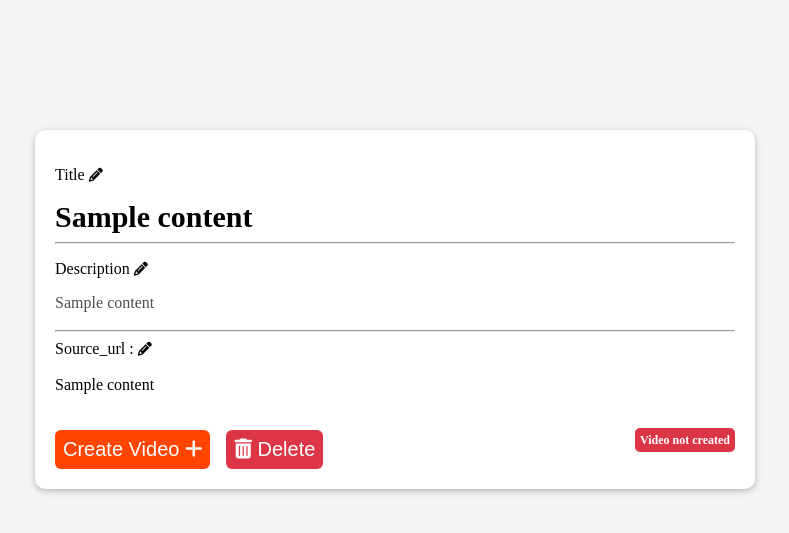
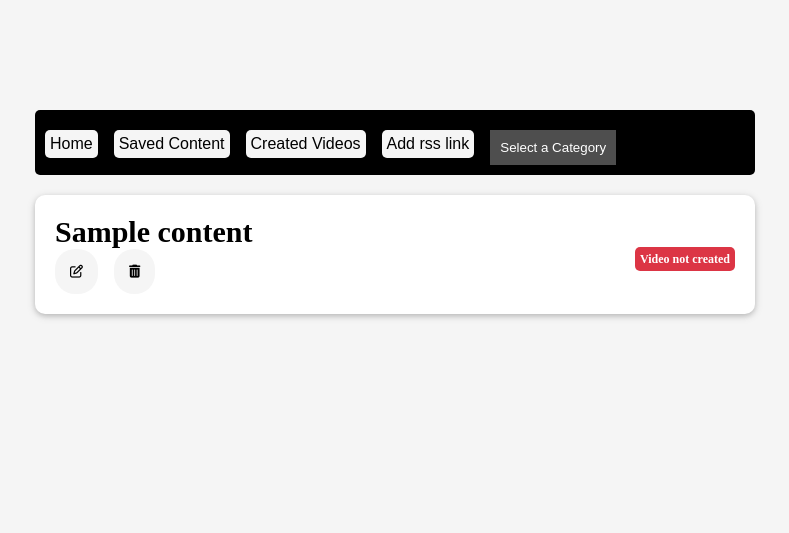
Before and after one commit to pj8912/newsVideoMaker, a Flask app: template templates/saved.html in a window 1280 px wide. Shown: the top 533 px of the page, without its empty margins (245-1034 px from the left). Run offline with Flask 3, Linux system fonts and the light colour scheme; the template is opened without the code that fills it: most values are stand-ins (such as "Sample title", 1, 10 or a date in 2020); some libraries are stand-ins or nearby versions.

Commit message:
added notify

```diff
--- a/app.py
+++ b/app.py
@@ -36,11 +36,8 @@ def save_content():
 # SAVED CONTENT PAGE
 @app.route('/saved_c')
 def saved_content_page():
-    conn = sqlite3.connect('todo.db', check_same_thread=False)
-    cursor = conn.cursor()
     cursor.execute("SELECT * FROM saved_content ORDER BY created_at DESC")
     row = cursor.fetchall()
-
     return render_template("saved.html", contents=row)
 
 
--- a/requirements.txt
+++ b/requirements.txt
@@ -7,4 +7,3 @@ Jinja2==3.1.2
 MarkupSafe==2.1.3
 sgmllib3k==1.0.0
 Werkzeug
-sqlite3
--- a/static/main.js
+++ b/static/main.js
@@ -1,4 +1,23 @@
-// save news content to database
+// =========== FOR NOTIFICATION ===============
+function notify(text, link = false) {
+    n = document.querySelector(".notify")
+    if (n !== null) n.remove()
+    if (link) {
+        el = document.createElement("a")
+        el.href = link
+    }
+    else {
+        el = document.createElement("span")
+    }
+    el.innerText = text
+    document.body.append(el)
+    el.classList.add('notify')
+    setTimeout(function () {
+        el.remove()
+    }, 3500);
+}
+
+// =========== SAVE NEWS CONTENT TO DATABASE ==================
 async function saveContent(button) {
     let card = button.closest('.card'); // Get the parent card element
     let titleElement = card.querySelector('.news_title');
@@ -29,7 +48,7 @@ async function saveContent(button) {
                 'news_desc': description,
                 'news_image_url': image_url,
                 'news_source_url': source_url,
-                'news_language' : news_lang
+                'news_language': news_lang
             })
         });
 
@@ -38,57 +57,110 @@ async function saveContent(button) {
             console.log(`Status:${data.message}`);
         } else if (data.status == 1) {
             console.log(`Status:${data.message}`);
+            notify("News Saved")
         }
     } catch (err) {
         console.log(err);
     }
 }
 
-// Delete saved news content
-async function deleteNews(id){
+// ============== DELETE SAVED NEWS =================
+async function deleteNews(id) {
     const news_id = id.toString();
-    console.log(typeof(news_id))
-    try{
-        const response = await fetch('/deletenews',{
-            method:"POST",
-            headers : {"Content-Type"  :"application/json"},
-            body : JSON.stringify({
-                'newsid' : news_id
+    console.log(typeof (news_id))
+    try {
+        const response = await fetch('/deletenews', {
+            method: "POST",
+            headers: { "Content-Type": "application/json" },
+            body: JSON.stringify({
+                'newsid': news_id
             })
         });
         const data = await response.json()
-        if (data.status == 0){console.log(`Status:${data.message}`)}
-        else if (data.status == 1){
+        if (data.status == 0) { console.log(`Status:${data.message}`) }
+        else if (data.status == 1) {
             console.log(`Status:${data.message}`)
             // delay a second
-            setTimeout(function(){
+            setTimeout(function () {
                 console.log("Ready")
             }, 1000);
             // reload page
             location.reload();
         }
     }
-    catch(err){
+    catch (err) {
         console.log(err)
     }
 }
 
+// =============== EDIT NEWS PAGE ==============================
+async function editNews(news_id){
+
+    try{
+        const response = await fetch("/editnewspage",{
+            method : "POST",
+            headers : {"Content-Type" : "application/json"},
+            body: JSON.stringify({
+                'newsid' :news_id
+            })
+        })
+        let response_data = await response.json()
+        if(response_data.status == 0) {console.log(`Status:${response_data.message}`)}
+        if(response_data.status == 1){}
+    }
+    catch(err){console.log(err)}
+}
 
 
 // JavaScript to toggle the dropdown menu for all divs with class "dropdown"
 const dropdowns = document.querySelectorAll(".dropdown");
 
- dropdowns.forEach(function(dropdown) {
+dropdowns.forEach(function (dropdown) {
     const dropbtn = dropdown.querySelector(".dropbtn");
     const dropdownContent = dropdown.querySelector(".dropdown-content");
 
-   dropbtn.addEventListener("click", function() {
+    dropbtn.addEventListener("click", function () {
         dropdownContent.classList.toggle("show");
     });
 
-   window.addEventListener("click", function(event) {
+    window.addEventListener("click", function (event) {
         if (!dropdown.contains(event.target)) {
             dropdownContent.classList.remove("show");
         }
     });
 });
+
+
+
+
+
+// ======== GO TOP BUTTON ==========
+
+// Get the button
+let mybutton = document.getElementById("topBtn");
+
+// When the user scrolls down 20px from the top of the document, show the button
+window.onscroll = function () { scrollFunction() };
+
+function scrollFunction() {
+    if (document.body.scrollTop > 20 || document.documentElement.scrollTop > 20) {
+        mybutton.style.display = "block";
+    } else {
+        mybutton.style.display = "none";
+    }
+}
+
+
+// When the user clicks on the button, scroll to the top of the document
+function topFunction() {
+    document.body.scrollTop = 0;
+    document.documentElement.scrollTop = 0;
+}
+
+
+// GOT TO BOTTOM
+function gotoBottom(){
+    var element = document.getElementById("bottom-btn");
+    element.style.display = "block";
+    element.scrollTop = element.scrollHeight - element.clientHeight;
+ }
--- a/static/style.css
+++ b/static/style.css
@@ -44,10 +44,9 @@ body {
 }
 
 .main-header {
-    position: fixed;
+    /* position: fixed; */
     background: black;
     padding: 10px;
-    margin-top: 5px;
     border-radius: 5px;
 }
 
@@ -368,12 +368,12 @@ header a {
     margin-top: 10px;
     border: none;
     outline: none;
-    color: white;
-    padding: 8px;
+    color: black;
+    padding: 15px;
     margin: 0 auto;
-    border-radius: 6px;
-    font-size: 20px;
-    background: orangered;
+    border-radius: 20px;
+    font-size: 13px;
+    background: whitesmoke;
     cursor: pointer;
     /* background: black; */
 }
@@ -383,12 +383,12 @@ header a {
     margin-top: 10px;
     border: none;
     outline: none;
-    color: white;
-    padding: 8px;
+    color: black;
+    padding: 15px;
     margin: 0 auto;
-    border-radius: 6px;
-    font-size: 20px;
-    background: #DC3545;
+    border-radius: 20px;
+    font-size: 13px;
+    background: whitesmoke;
     cursor: pointer;
     /* background: black; */
 }
--- a/templates/index.html
+++ b/templates/index.html
@@ -37,6 +37,8 @@
             {% endfor %}
         </div>
     </div>
+    <button type="button" class="scrollbuttons" id="bottom-btn" >Scroll to bottom</button>
+    <button onclick="topFunction()" class="scrollbuttons" id="topBtn" title="Go to top">Back to top</button>
     <script src="{{url_for('static', filename='main.js')}}"></script>
 </body>
 
--- /dev/null
+++ b/templates/nav.html
@@ -0,0 +1,18 @@
+<nav class="main-header">
+    <div class="display-options">
+        <a class="doa" href="/">Home</a>
+        <a class="doa" href="/saved_c">Saved Content</a>
+        <a class="doa" href="/created_v">Created Videos</a>
+        <a class="doa" href="/upload-rss">Add rss link</a>
+        <div class="dropdown">
+            <button class="dropbtn">Select a Category</button>
+            <div class="dropdown-content">
+                <a href="/sports">Sports</a>
+                <a href="https://www.google.com">Google</a>
+                <a href="https://www.openai.com">OpenAI</a>
+                <!-- Add more links as needed -->
+            </div>
+        </div>
+    </div>
+
+</nav>
--- a/templates/saved.html
+++ b/templates/saved.html
@@ -14,46 +14,23 @@
 <body>
     <div class="wrapper">
         <div class="container">
+            {% include 'nav.html' %}
             {% if contents|length < 1 %} <p>No contents saved</p>
                 {% else %}
                 {% for content in contents%}
                 <div class="card" style="display: block;">
                     <div style="display:block;padding:10px;word-wrap: break-word;">
                         <div>
-                            <p>
-                                Title
-                                <span class="edit-pencil" onclick="editTitle(this)"><i class="fa fa-pencil"
-                                        style="font-size:14px"></i></span>
-                            </p>
                             <div class="" style="font-weight: bolder;font-size: 30px;">
                                 {{content[1]}}
                             </div>
                         </div>
-                        <hr>
-                        <div>
-                            <p>
-                                Description
-                                <span class="edit-pencil" onclick="editDescription(this)"><i class="fa fa-pencil"
-                                        style="font-size:14px"></i></span>
-                            </p>
-                            <p class="" style="font-family: 'Noto Sans Tamil';color:#4e4e4e;" contenteditable="true">
-                                {{content[2]}}
-                            </p>
-                        </div>
-                        <hr>
-                        <div>
-                            Source_url :
-                            <span class="edit-pencil"> <i class="fa fa-pencil" style="font-size:14px"></i></span>
-                        </div>
-                        <br>
-                        {{content[3]}}
-                        <br>
-                        <br>
-                        <br>
+
+
                         <div style="display: flex; flex-direction: row;">
-                            <nav>
-                                <button class="to_video">Create Video <i class="fa fa-plus"></i> </button>
-                                <button class="to_delete" onclick="deleteNews('{{content[0]}}')"> <i class="fa fa-trash"></i> Delete</button>
+                            <nav class="navs">
+                                <button class="to_video" onclick="editNews('{{content[0]}}')" ><i class="fa fa-edit"></i> </button>
+                                <button class="to_delete" onclick="deleteNews('{{content[0]}}')"> <i class="fa fa-trash"></i></button>
                             </nav>
                             <div style="margin-left: auto;">
                                 {% if content[6] == True %}
```
Also changed, not shown: other parts of static/style.css (+72 -3 lines), getfeeds.py (added, +84 -0 lines), templates/add_rss.html (+13 -3 lines). Lines whose indentation alone changed are shown as unchanged.
